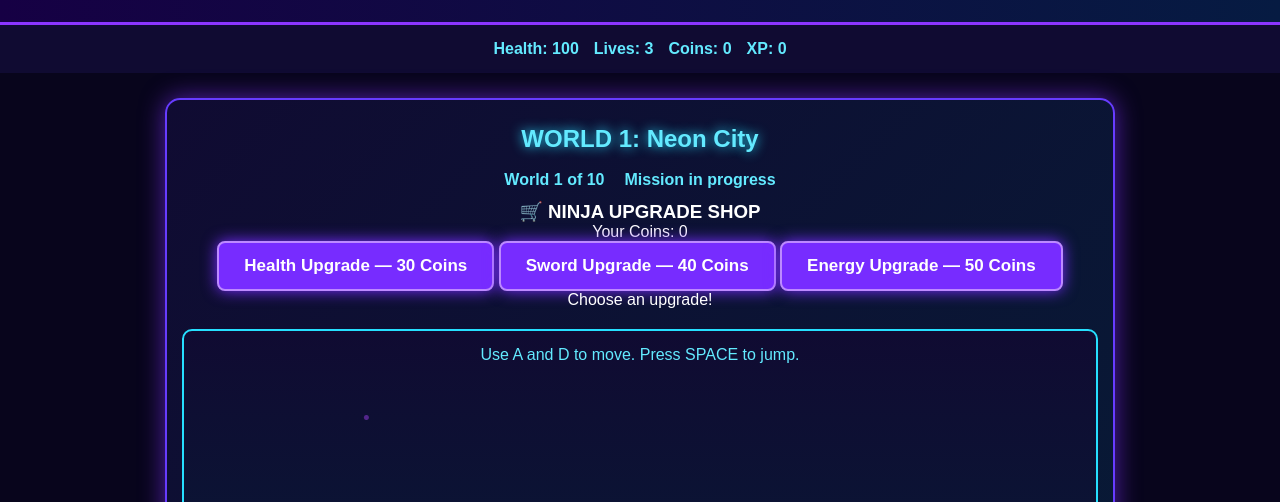
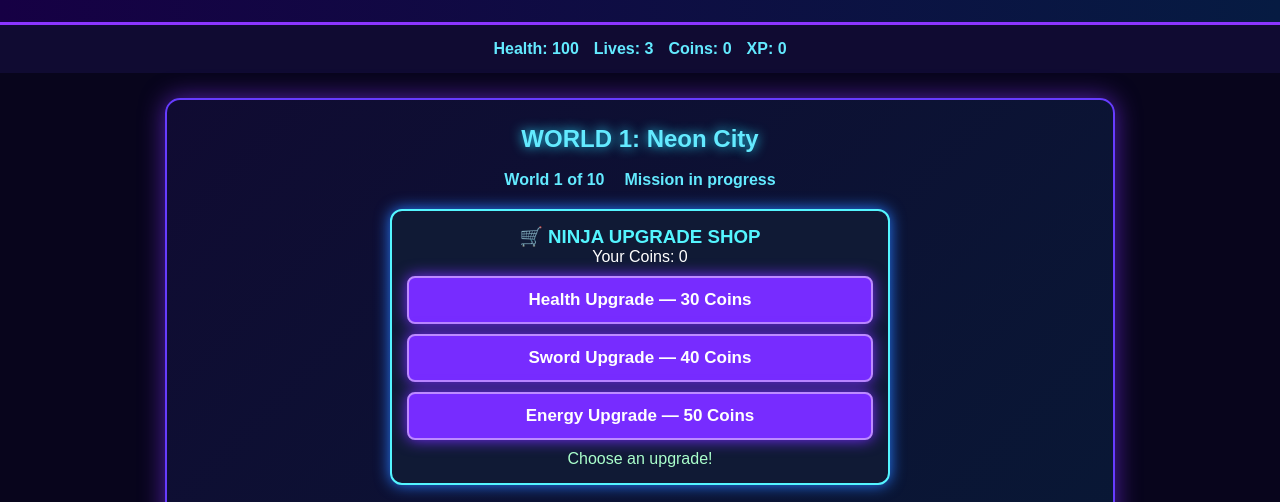
Before and after one commit to kb1699-wq/Shadow-Ninja-Galaxy-Wars, a plain HTML site: page index.html in a window 1280 px wide. Both pictures are taken after a click on the button "START GAME". Shown: the part 98-600 px from the top of the page. Drawn offline with Linux system fonts and the light colour scheme.

Commit message:
Update style.css

```diff
--- a/style.css
+++ b/style.css
@@ -294,3 +294,30 @@ button:hover {
     radial-gradient(circle at 50% 20%, #ffffff 0 3px, transparent 6px),
     linear-gradient(#24105a, #071b36);
 }
+/* Ninja Upgrade Shop */
+
+#shop {
+  margin: 20px auto;
+  padding: 15px;
+  max-width: 500px;
+  background: #101a35;
+  border: 2px solid #54f5ff;
+  border-radius: 12px;
+  box-shadow: 0 0 15px #267bff;
+  text-align: center;
+}
+
+#shop h3 {
+  color: #54f5ff;
+}
+
+#shop button {
+  display: block;
+  width: 100%;
+  margin: 10px auto;
+  padding: 12px;
+}
+
+#shop-message {
+  color: #aaffcc;
+}
```
